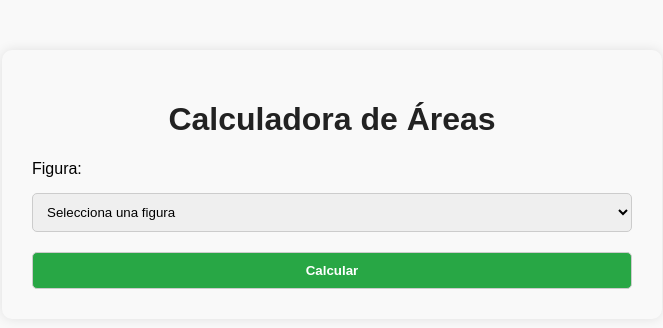
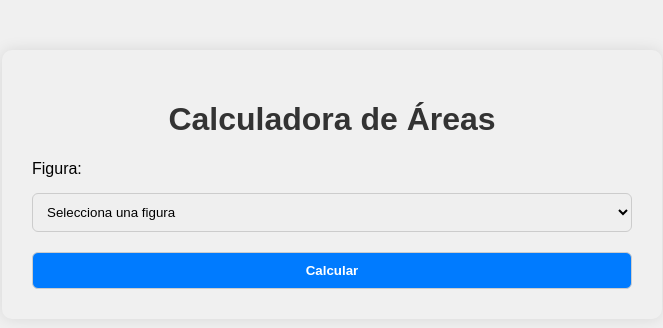
Before and after one commit to Kiri-03/CalculadoradeAreas, a Flask app: page / in a window 1280 px wide. Shown: the top 328 px of the page, without its empty margins (308-971 px from the left). Run offline with Flask 3, Linux system fonts and the light colour scheme.

Commit message:
Versión 3: cálculo de rectángulo + mejoras UI

```diff
--- a/app.py
+++ b/app.py
@@ -1,25 +1,34 @@
 from flask import Flask, render_template, request
 
 app = Flask(__name__)
-
-def area_cuadrado(lado):
-    return lado * lado
-
-def area_triangulo(base, altura):
-    return (base * altura) / 2
 
 @app.route('/', methods=['GET', 'POST'])
 def index():
     resultado = None
     if request.method == 'POST':
-        figura = request.form['figura']
-        if figura == 'cuadrado':
-            lado = float(request.form['lado'])
-            resultado = f"Área del cuadrado: {area_cuadrado(lado)}"
-        elif figura == 'triangulo':
-            base = float(request.form['base'])
-            altura = float(request.form['altura'])
-            resultado = f"Área del triángulo: {area_triangulo(base, altura)}"
+        figura = request.form.get('figura')
+
+        try:
+            if figura == 'cuadrado':
+                lado = float(request.form.get('lado', 0))
+                resultado = f"Área del cuadrado: {lado ** 2:.2f}"
+
+            elif figura == 'triangulo':
+                base = float(request.form.get('base', 0))
+                altura = float(request.form.get('altura', 0))
+                resultado = f"Área del triángulo: {(base * altura) / 2:.2f}"
+
+            elif figura == 'rectangulo':
+                base = float(request.form.get('base', 0))
+                altura = float(request.form.get('altura', 0))
+                resultado = f"Área del rectángulo: {base * altura:.2f}"
+
+            else:
+                resultado = "Por favor selecciona una figura válida."
+
+        except ValueError:
+            resultado = "Por favor ingresa valores numéricos válidos."
+
     return render_template('index.html', resultado=resultado)
 
 if __name__ == '__main__':
--- a/templates/index.html
+++ b/templates/index.html
@@ -1,4 +1,3 @@
-<!-- templates/index.html (v2 mejorada con JS) -->
 <!DOCTYPE html>
 <html lang="es">
 <head>
@@ -9,62 +8,66 @@
       font-family: Arial, sans-serif;
       max-width: 600px;
       margin: 50px auto;
-      background: #f9f9f9;
+      background: #f0f0f0;
       padding: 30px;
       border-radius: 10px;
-      box-shadow: 0 0 12px rgba(0,0,0,0.1);
+      box-shadow: 0 0 15px rgba(0,0,0,0.1);
     }
     h1 {
       text-align: center;
-      color: #222;
+      color: #333;
     }
-    label, input, select, button {
+    label, select, input, button {
       display: block;
       width: 100%;
       margin-top: 15px;
     }
     input, select, button {
       padding: 10px;
-      border-radius: 5px;
       border: 1px solid #ccc;
+      border-radius: 6px;
     }
     button {
-      background-color: #28a745;
+      background-color: #007BFF;
       color: white;
       font-weight: bold;
       margin-top: 20px;
       cursor: pointer;
     }
+    button:hover {
+      background-color: #0056b3;
+    }
     .resultado {
       margin-top: 20px;
-      background: #e8ffe8;
+      background: #d4edda;
       padding: 15px;
-      border: 1px solid #b2ffb2;
+      border: 1px solid #c3e6cb;
       border-radius: 5px;
+      color: #155724;
     }
   </style>
 </head>
 <body>
   <h1>Calculadora de Áreas</h1>
-  <form method="post">
+  <form method="post" id="areaForm">
     <label for="figura">Figura:</label>
     <select name="figura" id="figura" required>
       <option value="">Selecciona una figura</option>
       <option value="cuadrado">Cuadrado</option>
       <option value="triangulo">Triángulo</option>
+      <option value="rectangulo">Rectángulo</option>
     </select>
 
     <div id="ladoField" style="display: none;">
       <label for="lado">Lado:</label>
-      <input type="number" name="lado" step="any">
+      <input type="number" name="lado" step="any" min="0">
     </div>
 
     <div id="baseAlturaFields" style="display: none;">
       <label for="base">Base:</label>
-      <input type="number" name="base" step="any">
-
+      <input type="number" name="base" step="any" min="0">
       <label for="altura">Altura:</label>
-      <input type="number" name="altura" step="any">
+      <input type="number" name="altura" step="any" min="0">
     </div>
 
     <button type="submit">Calcular</button>
@@ -77,17 +80,15 @@
   {% endif %}
 
   <script>
-    const figuraSelect = document.getElementById('figura');
+    const figura = document.getElementById('figura');
     const ladoField = document.getElementById('ladoField');
     const baseAlturaFields = document.getElementById('baseAlturaFields');
 
-    figuraSelect.addEventListener('change', function () {
-      const selected = this.value;
-
-      if (selected === 'cuadrado') {
+    figura.addEventListener('change', function () {
+      if (this.value === 'cuadrado') {
         ladoField.style.display = 'block';
         baseAlturaFields.style.display = 'none';
-      } else if (selected === 'triangulo') {
+      } else if (this.value === 'triangulo' || this.value === 'rectangulo') {
         ladoField.style.display = 'none';
         baseAlturaFields.style.display = 'block';
       } else {
```
